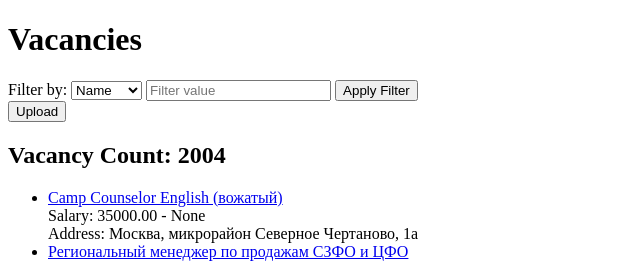
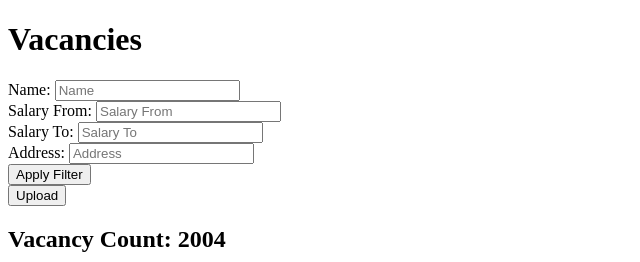
Before and after one commit to malakall/project_parser_hh.ru, a Django app: page /vacancies/ in a window 1280 px wide. Shown: the top 262 px of the page, without its empty margins (0-640 px from the left). Run offline with Django 5.2, Linux system fonts and the light colour scheme; data comes from the database, SQL or seed files in the repository.

Commit message:
first commit

```diff
--- a/vacancies/templates/vacancies/vacancy_list.html
+++ b/vacancies/templates/vacancies/vacancy_list.html
@@ -6,13 +6,18 @@
 <body>
     <h1>Vacancies</h1>
     <form method="get">
-        <label for="filter">Filter by:</label>
-        <select name="filter" id="filter">
-            <option value="name">Name</option>
-            <option value="salary">Salary</option>
-            <option value="address">Address</option>
-        </select>
-        <input type="text" name="value" placeholder="Filter value">
+        <label for="name">Name:</label>
+        <input type="text" name="name" placeholder="Name" id="name"><br>
+
+        <label for="salary_from">Salary From:</label>
+        <input type="number" name="salary_from" placeholder="Salary From" id="salary_from"><br>
+
+        <label for="salary_to">Salary To:</label>
+        <input type="number" name="salary_to" placeholder="Salary To" id="salary_to"><br>
+
+        <label for="address">Address:</label>
+        <input type="text" name="address" placeholder="Address" id="address"><br>
+
         <button type="submit">Apply Filter</button>
     </form>
 
--- a/vacancies/views.py
+++ b/vacancies/views.py
@@ -6,17 +6,21 @@ from django.core.management import call_command
 
 class VacancyListView(View):
     def get(self, request):
-        filter_type = request.GET.get('filter')
-        filter_value = request.GET.get('value')
+        name_filter = request.GET.get('name')
+        salary_from_filter = request.GET.get('salary_from')
+        salary_to_filter = request.GET.get('salary_to')
+        address_filter = request.GET.get('address')
+
         vacancies = Vacancy.objects.all()
 
-        if filter_type and filter_value:
-            if filter_type == 'name':
-                vacancies = vacancies.filter(name__icontains=filter_value)
-            elif filter_type == 'salary':
-                vacancies = vacancies.filter(salary_from__gte=filter_value)
-            elif filter_type == 'address':
-                vacancies = vacancies.filter(address__icontains=filter_value)
+        if name_filter:
+            vacancies = vacancies.filter(name__icontains=name_filter)
+        if salary_from_filter:
+            vacancies = vacancies.filter(salary_from__gte=salary_from_filter)
+        if salary_to_filter:
+            vacancies = vacancies.filter(salary_to__lte=salary_to_filter)
+        if address_filter:
+            vacancies = vacancies.filter(address__icontains=address_filter)
 
         return render(request, 'vacancies/vacancy_list.html', {'vacancies': vacancies})
 
@@ -31,21 +35,3 @@ class VacancyCountView(View):
     def get(self, request):
         count = Vacancy.objects.count()
         return JsonResponse({'count': count})
-
-
-
-def count_vacancies(request):
-    filter_type = request.GET.get('filter')
-    filter_value = request.GET.get('value')
-
-    vacancies = Vacancy.objects.all()
-
-    if filter_type == 'name' and filter_value:
-        vacancies = vacancies.filter(name__icontains=filter_value)
-    elif filter_type == 'salary' and filter_value:
-        vacancies = vacancies.filter(salary_from__gte=filter_value)
-    elif filter_type == 'address' and filter_value:
-        vacancies = vacancies.filter(address__icontains=filter_value)
-
-    count = vacancies.count()
-    return JsonResponse({'count': count})
```
